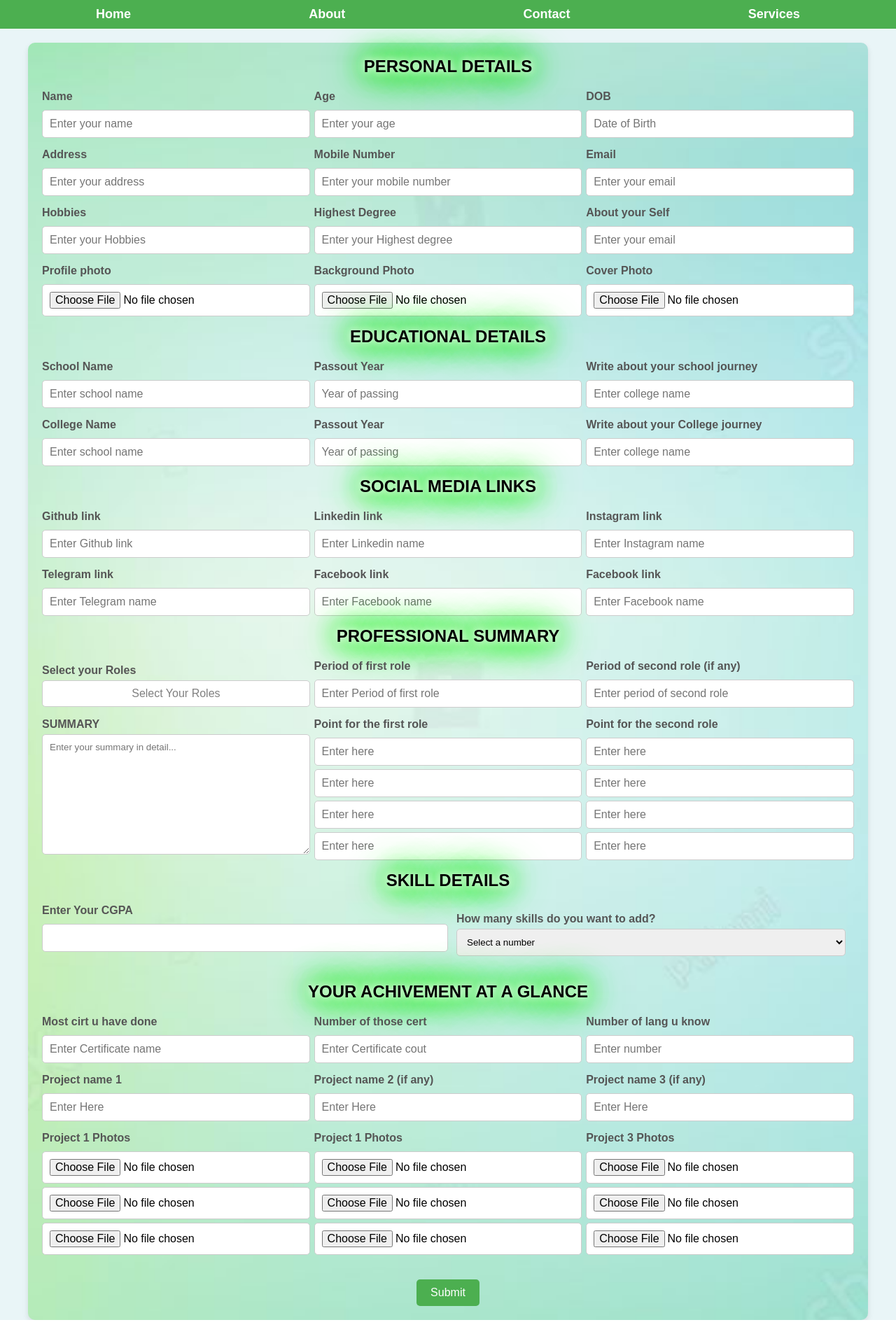
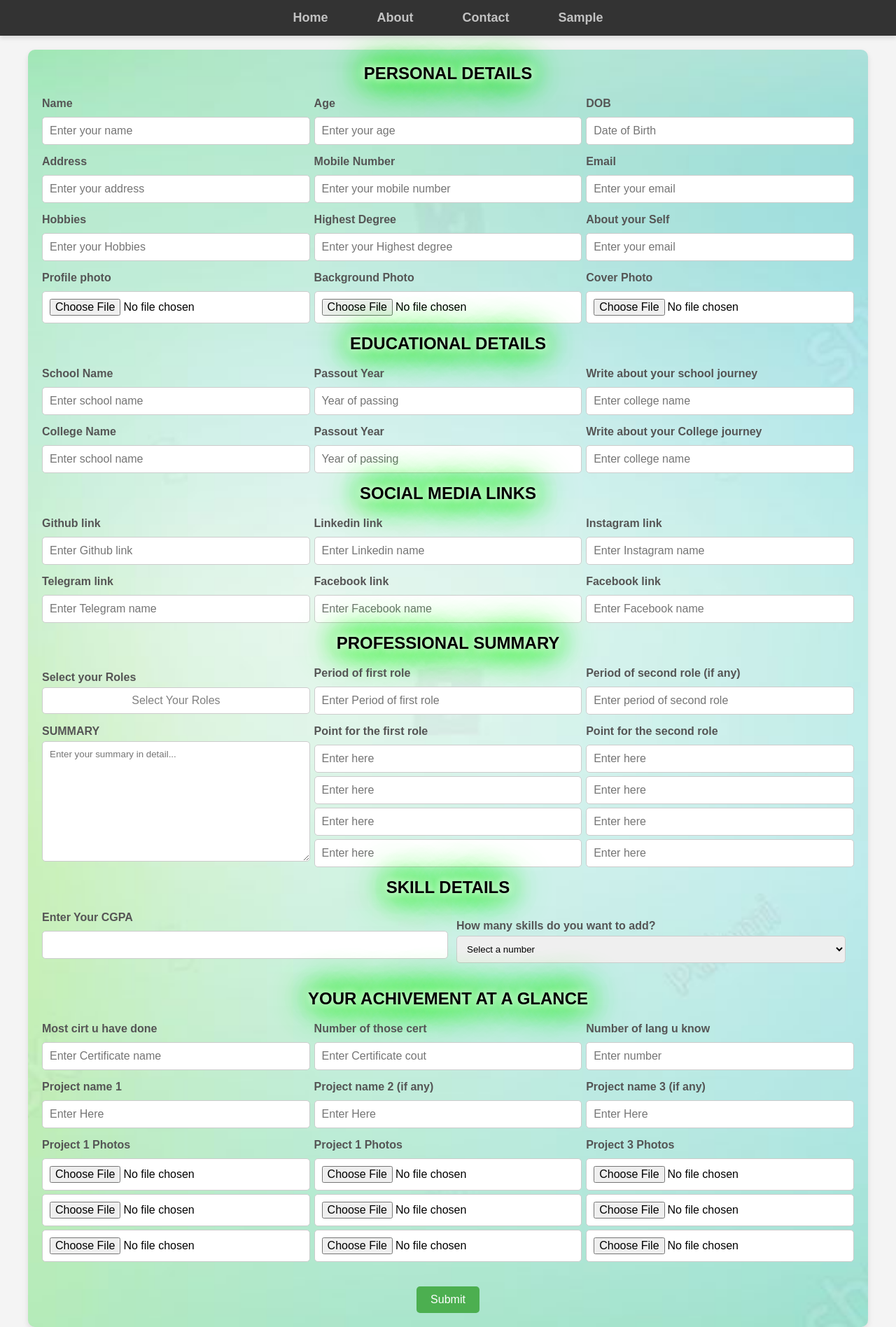
Before and after one commit to fahadazeez1/PortDjango, a Django app: page / in a window 1280 px wide. Shown: the whole page at 70% size. Run offline with Django 5.2, Linux system fonts and the light colour scheme; some web fonts are replaced.

Commit message:
Nav edit

```diff
--- a/portDjango/myapp/static/css/styles.css
+++ b/portDjango/myapp/static/css/styles.css
@@ -11,36 +11,76 @@ body {
     min-height: 100vh;
     background-color: #e9f5f7;
     color: #333;
-
 }
 
-/* Static Navbar */
+/* Professional Navbar */
 nav {
-    background-color: #4caf50;
-    padding: 10px;
+    background: linear-gradient(90deg, #fff, #4caf50); /* Gradient Background */
+    padding: 15px 30px;
     position: sticky;
     top: 0;
     z-index: 1000;
+    box-shadow: 0 4px 6px rgba(0, 0, 0, 0.1);
 }
 
 nav ul {
     list-style: none;
     display: flex;
-    justify-content: space-around;
+    justify-content: center;
+    gap: 30px; /* Proper spacing between items */
 }
 
 nav ul li {
     font-size: 18px;
+    position: relative;
 }
 
 nav ul li a {
     text-decoration: none;
     color: white;
     font-weight: bold;
+    padding: 8px 15px;
+    border-radius: 5px;
+    transition: all 0.3s ease;
 }
 
 nav ul li a:hover {
-    color: #ffd700;
+    color: #333;
+    background: rgba(255, 255, 255, 0.9);
+    box-shadow: 0 4px 8px rgba(0, 0, 0, 0.2);
+}
+
+nav ul li a:active {
+    transform: scale(0.95);
+}
+
+/* Add hover effect underline */
+nav ul li::after {
+    content: "";
+    display: block;
+    height: 3px;
+    background: #ffd700;
+    width: 0;
+    transition: width 0.3s ease;
+    position: absolute;
+    bottom: -5px;
+    left: 0;
+}
+
+nav ul li:hover::after {
+    width: 100%;
+}
+
+/* Responsive design */
+@media (max-width: 768px) {
+    nav ul {
+        flex-direction: column;
+        gap: 15px;
+    }
+
+    nav {
+        padding: 10px 20px;
+    }
 }
 
 .papa{
--- a/portDjango/myapp/templates/index.html
+++ b/portDjango/myapp/templates/index.html
@@ -9,6 +9,74 @@
 
     <!-- <link rel="stylesheet" href="../styles.css"> -->
     <style>
+       * {
+        box-sizing: border-box;
+        margin: 0;
+        padding: 0;
+        font-family: Arial, sans-serif;
+    }
+
+    body {
+        display: flex;
+        flex-direction: column;
+        min-height: 100vh;
+        background-color: #f4f4f4;
+        color: #333;
+    }
+
+    /* Navbar Styling */
+    nav {
+        background: #333;
+        padding: 15px 30px;
+        position: sticky;
+        top: 0;
+        z-index: 1000;
+        box-shadow: 0 4px 6px rgba(0, 0, 0, 0.1);
+    }
+
+    nav ul {
+        list-style: none;
+        display: flex;
+        justify-content: center;
+        gap: 30px;
+    }
+
+    nav ul li {
+        position: relative;
+        transition: all 0.3s ease; /* Smooth transition for size change */
+    }
+
+    nav ul li a {
+        text-decoration: none;
+        color: white;
+        font-weight: bold;
+        font-size: 18px;
+        padding: 10px 20px;
+        border-radius: 5px;
+        transition: all 0.3s ease;
+    }
+
+    nav ul li:hover a {
+        transform: scale(1.2); /* Hovered option grows */
+        color: #ffd700; /* Highlight hovered text */
+    }
+
+    nav ul li:not(:hover) a {
+        transform: scale(0.9); /* Non-hovered options shrink */
+        opacity: 0.7; /* Make non-hovered options slightly faded */
+    }
+
+    /* Responsive Design */
+    @media (max-width: 768px) {
+        nav ul {
+            flex-direction: column;
+            gap: 15px;
+        }
+
+        nav {
+            padding: 10px 20px;
+        }
+    }
        .container{
         background-image: url('static/images/img2.jpg');
         background-size: cover;
@@ -26,7 +94,7 @@
         <li><a href="#">Home</a></li>
         <li><a href="#">About</a></li>
         <li><a href="#">Contact</a></li>
-        <li><a href="#">Services</a></li>
+        <li><a href="https://fahadazeez1.github.io/MyPortfolio/">Sample</a></li>
     </ul>
 </nav>
 
```
